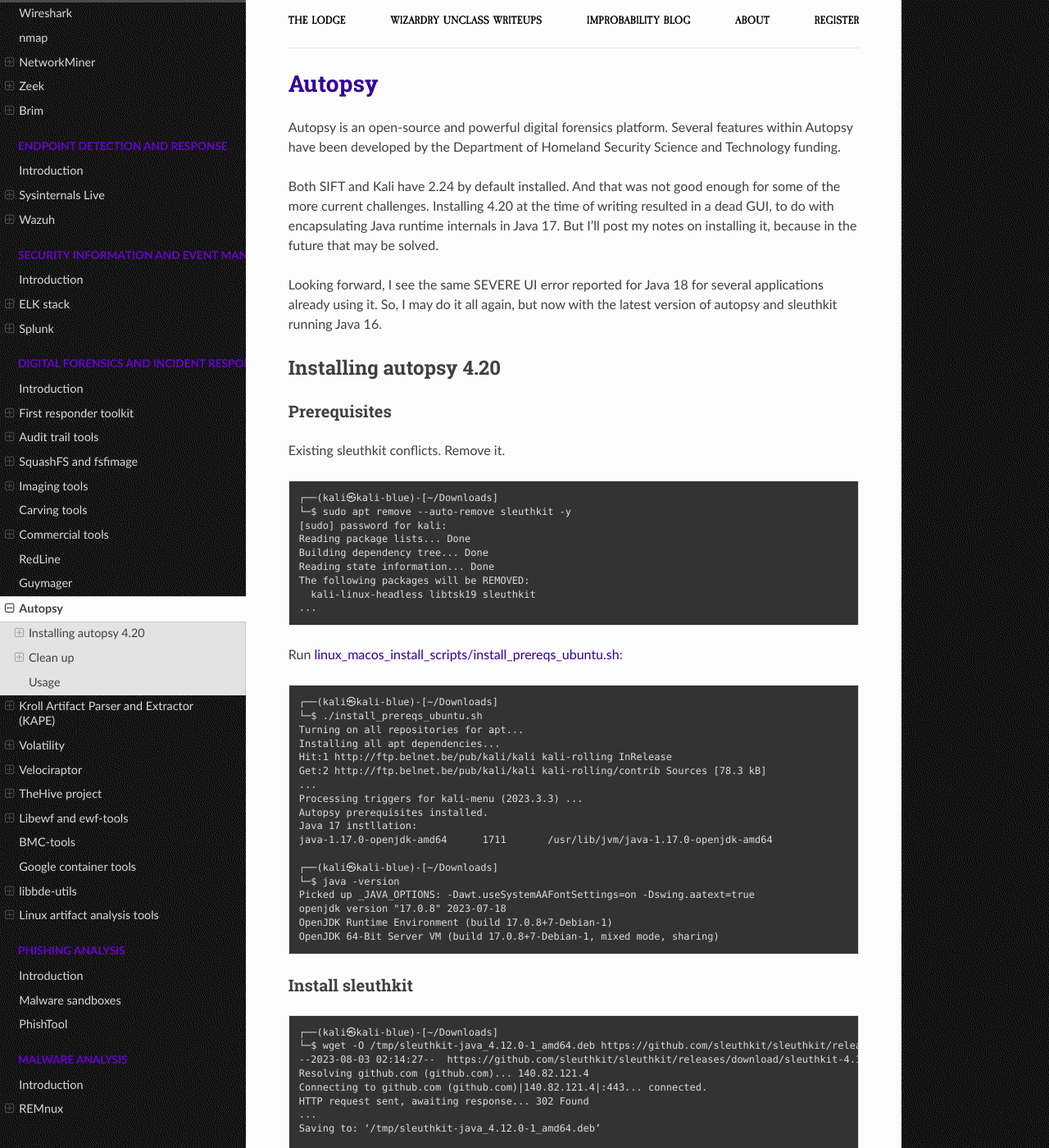
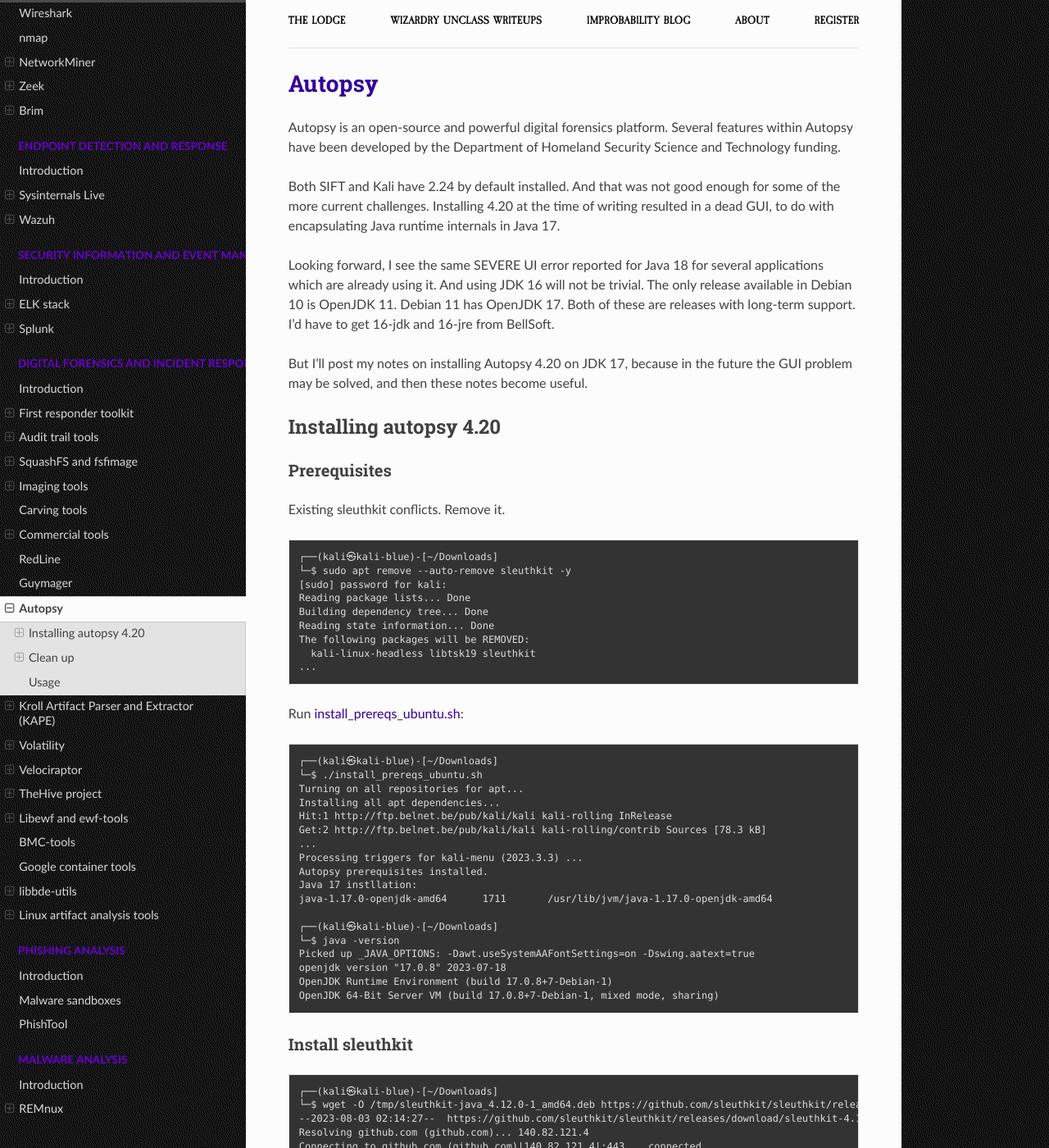
Before and after one commit to tymyrddin/testlab, a Sphinx documentation site: the page built from source/docs/dfir/autopsy.md, in a window 1280 px wide and 1400 px high. Shown: the whole window at 82% size. Built offline with Sphinx 7.4.7 and the Read the Docs theme 2.0.0, drawn with Linux system fonts in a browser that asks for light colours.

Commit message:
Autopsy 4.20

````diff
--- a/source/docs/dfir/autopsy.md
+++ b/source/docs/dfir/autopsy.md
@@ -2,9 +2,11 @@
 
 Autopsy is an open-source and powerful digital forensics platform. Several features within Autopsy have been developed by the Department of Homeland Security Science and Technology funding.
 
-Both SIFT and Kali have 2.24 by default installed. And that was not good enough for some of the more current challenges. Installing 4.20 at the time of writing resulted in a dead GUI, to do with encapsulating Java runtime internals in Java 17. But I'll post my notes on installing it, because in the future that may be solved.
+Both SIFT and Kali have 2.24 by default installed. And that was not good enough for some of the more current challenges. Installing 4.20 at the time of writing resulted in a dead GUI, to do with encapsulating Java runtime internals in Java 17.
 
-Looking forward, I see the same SEVERE UI error reported for Java 18 for several applications already using it. So, I may do it all again, but now with the latest version of autopsy and sleuthkit running Java 16.
+Looking forward, I see the same SEVERE UI error reported for Java 18 for several applications which are already using it. And using JDK 16 will not be trivial. The only release available in Debian 10 is OpenJDK 11. Debian 11 has OpenJDK 17. Both of these are releases with long-term support. I'd have to get 16-jdk and 16-jre from BellSoft.
+
+But I'll post my notes on installing Autopsy 4.20 on JDK 17, because in the future the GUI problem may be solved, and then these notes become useful.
 
 ## Installing autopsy 4.20
 
@@ -24,7 +26,7 @@
 ...
 ```
 
-Run [linux_macos_install_scripts/install_prereqs_ubuntu.sh](https://github.com/sleuthkit/autopsy/blob/develop/linux_macos_install_scripts/install_prereqs_ubuntu.sh):
+Run [install_prereqs_ubuntu.sh](https://github.com/sleuthkit/autopsy/blob/develop/linux_macos_install_scripts/install_prereqs_ubuntu.sh):
 
 ```text
 ┌──(kali㉿kali-blue)-[~/Downloads]
@@ -125,7 +127,6 @@
 
 ┌──(kali㉿kali-blue)-[/tmp/autopsy-4.20.0]
 └─$ chmod +x unix_setup.sh
-
 
 ┌──(kali㉿kali-blue)-[/tmp/autopsy-4.20.0]
 └─$ ./unix_setup.sh
````
